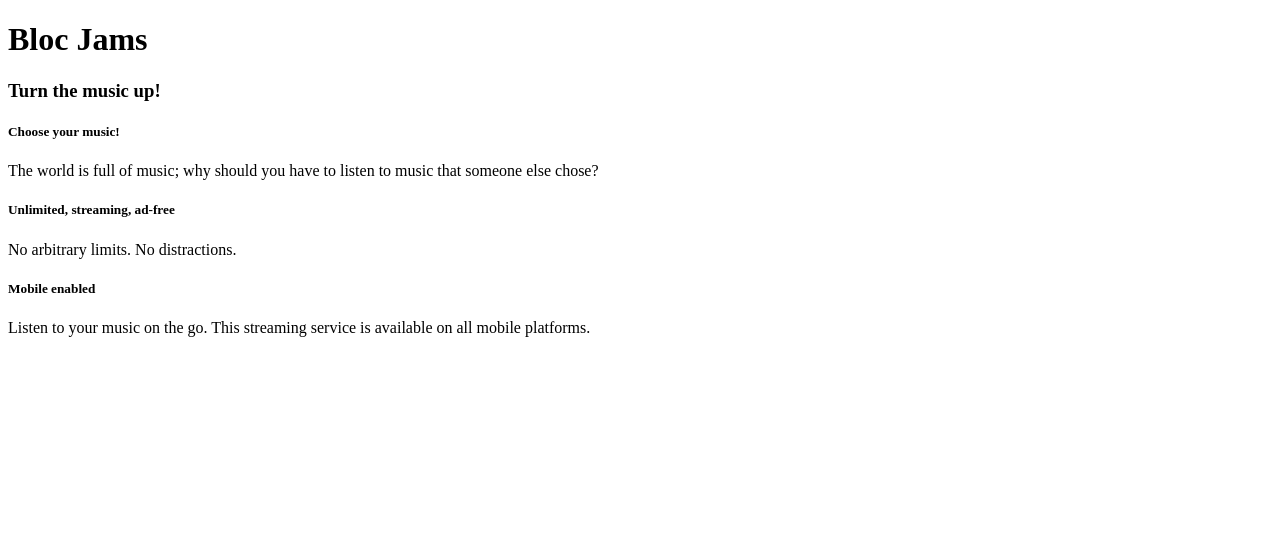
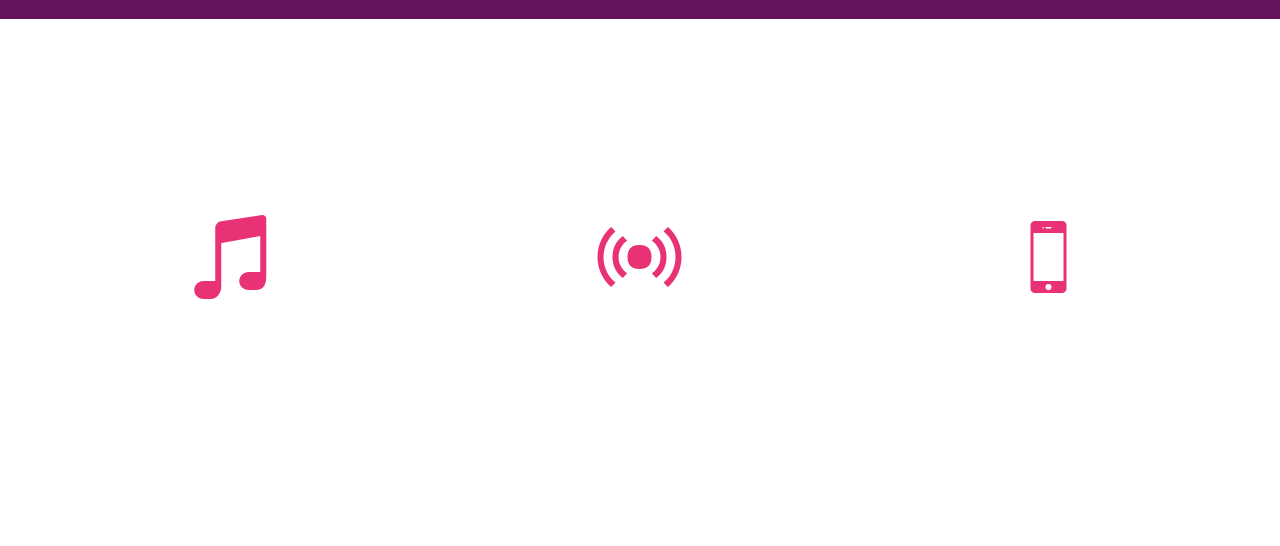
Before and after one commit to csmallcomb/bloc-jams, a plain HTML site: page index.html in a window 1280 px wide. Drawn offline with nearby package versions, Linux system fonts and the light colour scheme.

Commit message:
Module 2 Checkpoint 4 complete

```diff
--- a/index.html
+++ b/index.html
@@ -1,11 +1,17 @@
 <!DOCTYPE html>
 <html>
     <head>
+        <title>Bloc Jams</title>
         <meta charset="UTF-8">
-        <title>Bloc Jams</title>
+        <meta name="viewport" content="width=device-width, initial-scale=1">
+        <link rel="stylesheet" type="text/css" href="http://fonts.googleapis.com/css?family=Open+Sans:400,800,600,700,300">
+        <link rel="stylesheet" type="text/css" href="http://code.ionicframework.com/ionicons/2.0.1/css/ionicons.min.css">
+        <link rel="stylesheet" type="text/css" href="styles/normalize.css">
+        <link rel="stylesheet" type="text/css" href="styles/main.css">
+        <link rel="stylesheet" type="text/css" href="styles/landing.css">
     </head>
     <body>
-      <div> <!-- navigation bar -->
+      <div class="navbar">
       </div>
       <header> <!-- hero content -->
           <h1>Bloc Jams</h1>
@@ -13,19 +19,22 @@
       </header>
       <nav>
       </nav>
-      <section> <!-- selling points -->
-          <section>
-              <h5>Choose your music!</h5>
-              <p>The world is full of music; why should you have to listen to music that someone else chose?</p>
-          </section>
-          <section>
-              <h5>Unlimited, streaming, ad-free</h5>
-              <p>No arbitrary limits. No distractions.</p>
-          </section>
-          <section>
-              <h5>Mobile enabled</h5>
-              <p>Listen to your music on the go. This streaming service is available on all mobile platforms.</p>
-          </section>
+      <section class="selling-points container">
+            <div class="point column third">
+                 <span class="ion-music-note"></span>
+                 <h5 class="point-title">Choose your music</h5>
+                 <p class="point-description">The world is full of music; why should you have to listen to music that someone else chose?</p>
+             </div>
+            <div class="point column third">
+                <span class="ion-radio-waves"></span>
+                <h5 class="point-title">Unlimited, streaming, ad-free</h5>
+                <p class="point-description">No arbitrary limits. No distractions.</p>
+            </div>
+            <div class="point column third">
+                <span class="ion-iphone"></span>
+                <h5 class="point-title">Mobile enabled</h5>
+                <p class="point-description">Listen to your music on the go. This streaming service is available on all mobile platforms.</p>
+            </div>
       </section>
     </body>
     <footer>
--- /dev/null
+++ b/styles/landing.css
@@ -0,0 +1,42 @@
+body.landing{
+    background-color: rgb(58,23,63);
+}
+.hero-content{
+    position: relative;
+    min-height: 600px;
+    background-image: url(../assets/images/bloc_jams_bg.jpg);
+    background-repeat: no-repeat;
+    background-position: center center;
+    background-size: cover;
+}
+.hero-content .hero-title {
+    position: absolute;
+    top: 40%;
+    -webkit-transform: translateY(-50%);
+    -moz-transform: translateY(-50%);
+    transform: translateY(-50%);
+    width: 100%;
+    text-align: center;
+    font-size: 4rem;
+    font-weight: 300;
+    text-transform: uppercase;
+    letter-spacing: 0.5rem;
+    text-shadow: 1px 1px 0px rgb(58,23,63);
+}
+.selling-points {
+     position: relative;
+ }
+ .point {
+     position: relative;
+     padding: 2rem;
+     text-align: center;
+ }
+ .point .point-title {
+     font-size: 1.25rem;
+ }
+ .ion-music-note,
+ .ion-radio-waves,
+ .ion-iphone {
+     color: rgb(233,50,117);
+     font-size: 5rem;
+ }
--- /dev/null
+++ b/styles/main.css
@@ -0,0 +1,43 @@
+*, *::before, *::after{
+    -moz-box-sizing: border-box;
+    -webkit-box-sizing: border-box;
+    box-sizing: border-box;
+}
+html {
+    height: 100%;
+    font-size: 100%;
+}
+body {
+    font-family: 'Open Sans';
+    color: white;
+    min-height: 100%;
+}
+.navbar {
+    padding: 0.5rem;
+    background-color: rgb(101,18,95);
+}
+.navbar .logo {
+    position: relative;
+    left: 2rem;
+}
+.container {
+     margin: 0 auto;
+     max-width: 64rem;
+ }
+@media (min-width: 640px) {
+    html { font-size: 112%; }
+    .column{
+        float:left;
+        padding-left: 1rem;
+        padding-right: 1rem;
+    }
+    .column.full { width: 100%; }
+    .column.two-thirds { width: 66.7%; }
+    .column.half { width: 50%; }
+    .column.third { width: 33.3%; }
+    .column.fourth { width: 25%; }
+    .column.flow-opposite { float: right; }
+}
+@media (min-width: 1024px) {
+    html{ font-size: 120%; }
+}
```
